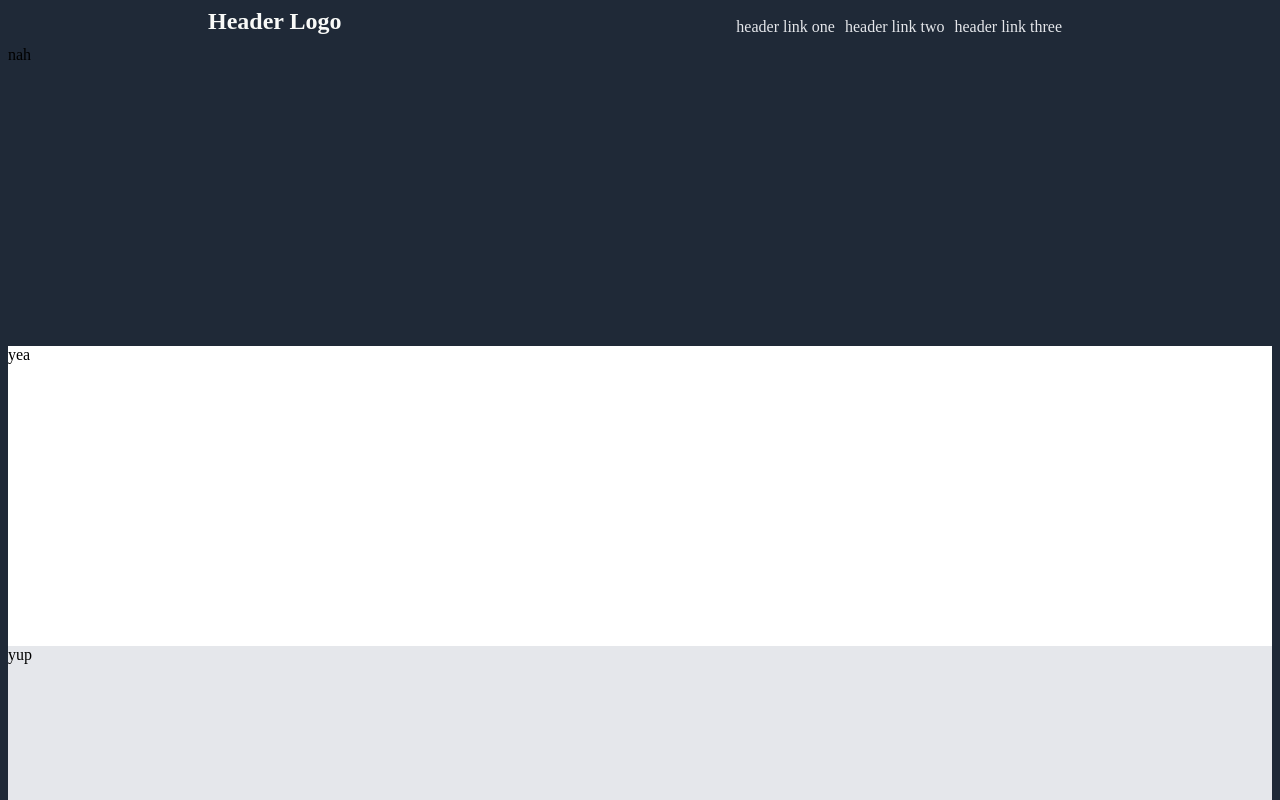
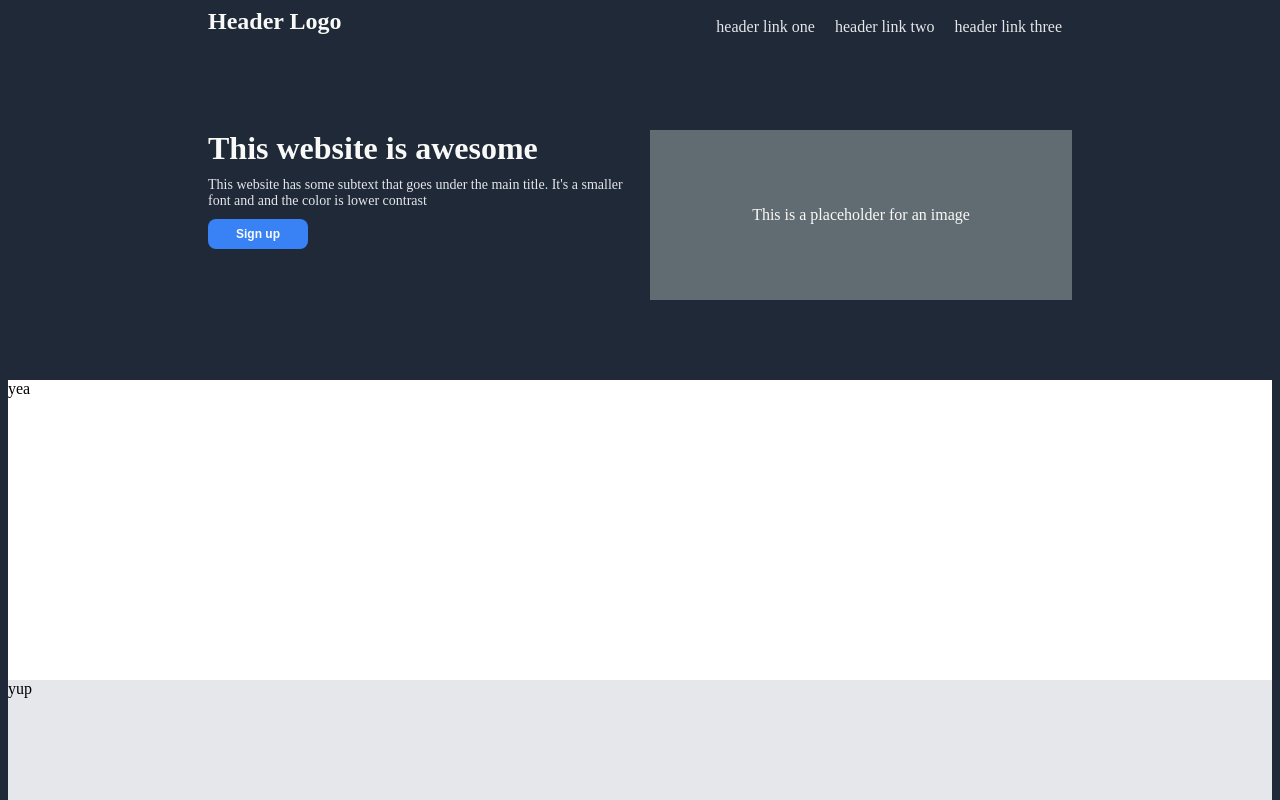
Before and after one commit to Nardo96/odin-landing-page, a plain HTML site: page index.html in a window 1280 px wide. Shown: the top 800 px of the page. Drawn offline with Linux system fonts and the light colour scheme.

Commit message:
Finish main section 1

```diff
--- a/index.html
+++ b/index.html
@@ -16,7 +16,14 @@
     </div>
     <div class="contents">
       <div class="main one">
-        nah
+        <div class="sub one">
+          <h1>This website is awesome</h1>
+          <p>This website has some subtext that goes under the main title. It's a smaller font and and the color is lower contrast</p>
+          <button class="sign-up">Sign up</button>
+        </div>
+        <div class="sub two">
+          This is a placeholder for an image
+        </div>
       </div>
       <div class="main two">
         yea
--- a/styles.css
+++ b/styles.css
@@ -2,7 +2,6 @@
 body {
     display: flex;
     flex-direction: column;
-    justify-content: space-between;
     background-color: #1f2937;
 
 }
@@ -10,6 +9,7 @@ body {
 .header {
     display: flex;
     background-color: #1f2937;
+    height: 72px;
 }
 
 .logo {
@@ -24,7 +24,7 @@ body {
     margin-right: 200px;
     display: flex;
     padding: 10px;
-    gap: 10px;
+    gap: 20px;
 
 }
 .footer {
@@ -39,8 +39,14 @@ body {
 
 }
 
+.contents {
+    display: flex;
+    flex-direction: column;
+}
+
 .main {
     height: 300px;
+    box-sizing: border-box;
 }
 
 ul {
@@ -63,3 +69,58 @@ background-color: white;
     background-color: #e5e7eb;
 
 }
+
+.main.one {
+    display: flex;
+    padding: 50px 200px 80px;
+
+
+}
+
+.sub{
+    flex: 1;
+    display: flex;
+    flex-direction: column;
+    align-items: flex-start;
+}
+
+h1 {
+    color: #f9faf8;
+    margin: 0px;
+    padding: 0px;
+}
+
+p {
+    color: #e5e7eb;
+    margin: 10px 0px 10px 0px;
+    padding: 0px;
+    font-size: 14px;
+}
+
+.sign-up {
+    display: flex;
+    justify-content: center;
+    align-items: center;
+    padding: 8px;
+    background-color: #3882f6;
+    width: 100px;
+    height: 30px;
+    font-size: 12px;
+    font-weight: bold;
+    color: #f9faf8;
+    border: 0;
+    border-radius: 8px;
+
+
+}
+
+.sub.one {
+    padding-right: 20px;
+}
+
+.sub.two {
+    justify-content: center;
+    align-items: center;
+    background-color: #616b72;
+    color: #f9faf8;
+}
```
